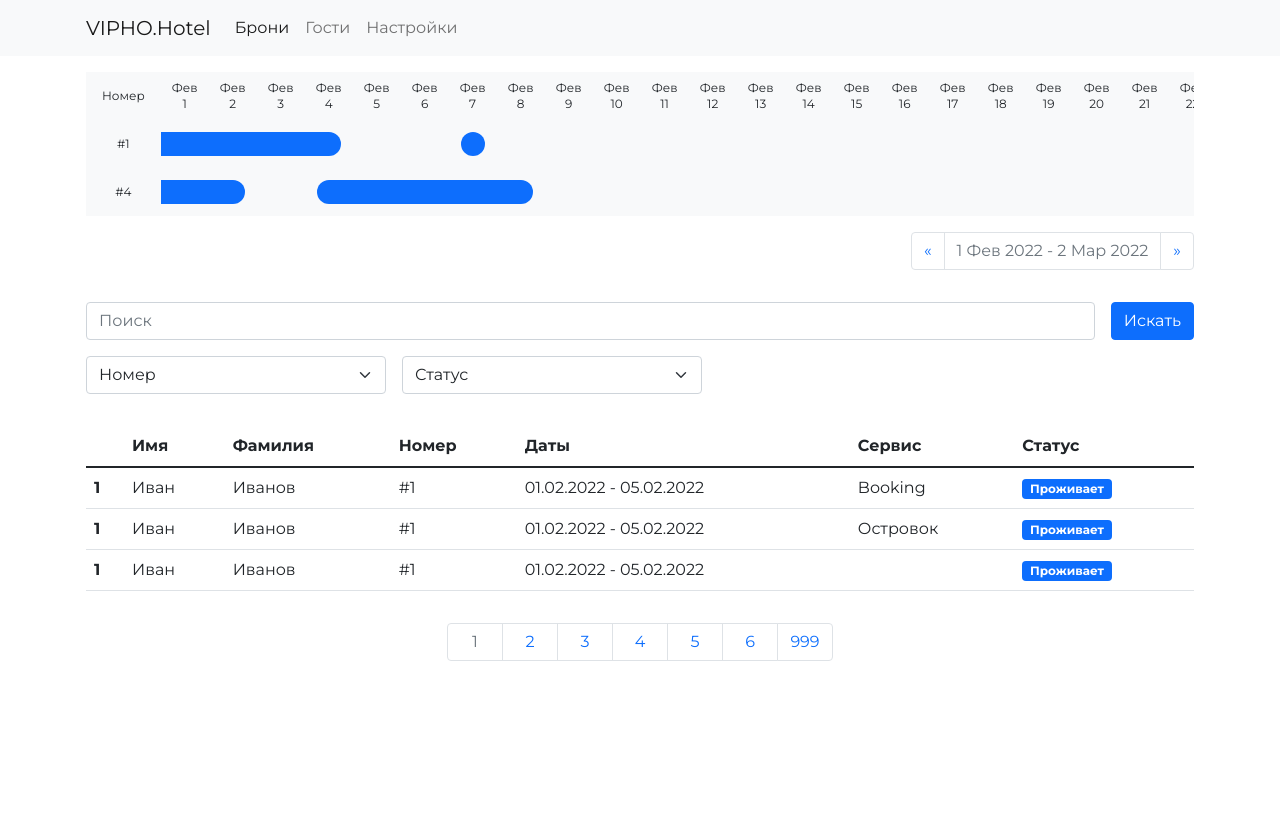
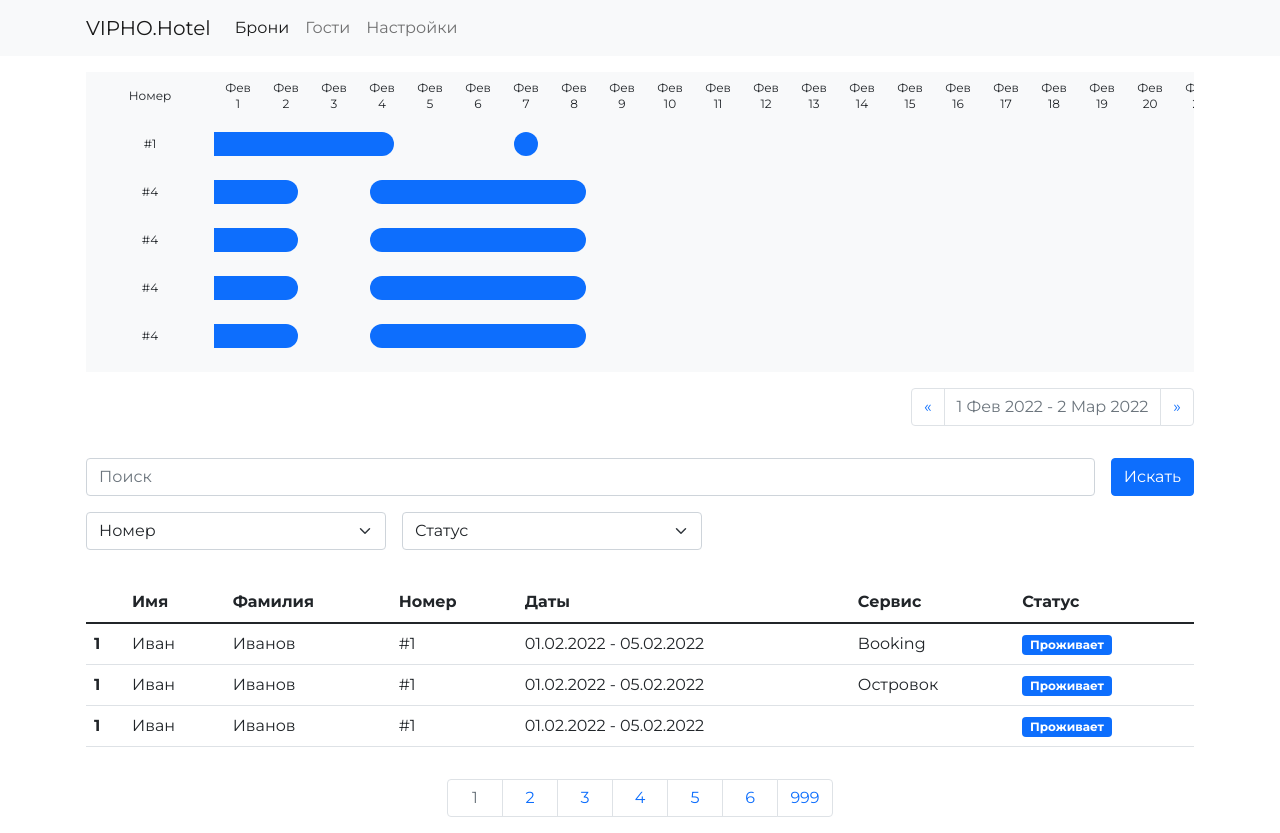
Before and after one commit to vipho/hotel-client, a Vue app: page /books in a window 1280 px wide. Before the commit the page ends 800 px from the top, so only its background shows below. Built offline with nearby package versions, Linux system fonts and the light colour scheme.

Commit message:
Improve Timeline

```diff
--- a/src/components/Timeline.vue
+++ b/src/components/Timeline.vue
@@ -1,11 +1,19 @@
 <template>
-  <div>
-    <div class="_wrapper">
-      <div class="_info">
-        <div class="_room">{{ $t('room') }}</div>
-        <div v-for="room in sortedRooms" class="_room">{{ room.room }}</div>
+  <div
+      @scroll="onScroll"
+      ref="timeline"
+      class="_timeline"
+  >
+    <div
+        :style="{ top }"
+        class="_head-line"
+    >
+      <div
+          :style="{ left }"
+          class="_room"
+      >
+        <span>{{ $t('room') }}</span>
       </div>
-      <div class="_lines">
       <div class="_day-line">
         <div v-for="dates in timelineDates" class="_day">
           <div class="_box">
@@ -14,9 +22,19 @@
           </div>
         </div>
       </div>
+    </div>
+    <div class="_room-line-wrapper">
       <div v-for="room in sortedRooms" class="_room-line">
+        <div
+            :style="{ left }"
+            class="_room"
+        >
+          <span>{{ room.room }}</span>
+        </div>
+        <div class="_period-line">
           <div v-for="period in room.periods" class="_period" :style="{'left': period.offset, 'width': period.width}">
             <div class="_box"></div>
+          </div>
         </div>
       </div>
     </div>
@@ -33,7 +51,9 @@
       <li
           class="page-item _item disabled"
       >
-          <span class="page-link _link">{{ dateToString(currentDay) }} - {{ dateToString(new Date(currentDay.getTime() + (2592000000 - 86400000))) }}</span>
+          <span class="page-link _link">{{
+              dateToString(currentDay)
+            }} - {{ dateToString(new Date(currentDay.getTime() + (2592000000 - 86400000))) }}</span>
       </li>
       <li
           class="page-item _item _no-select"
@@ -43,7 +63,6 @@
       </li>
     </ul>
   </nav>
-  </div>
 </template>
 
 <script lang="ts">
@@ -78,6 +97,8 @@ export default defineComponent({
     }
   },
   data: () => ({
+    left: '0px',
+    top: '0px',
     currentDay: ((): Date => {
       const d = new Date()
       d.setUTCHours(0)
@@ -133,6 +154,15 @@ export default defineComponent({
       const months = t('months', {returnObjects: true});
       return `${date.getUTCDate()} ${months[date.getUTCMonth()]} ${date.getUTCFullYear()}`;
     },
+    onScroll() {
+      //@ts-ignore
+      const left: number = this.$refs.timeline.scrollLeft
+      //@ts-ignore
+      const top: number = this.$refs.timeline.scrollTop
+
+      this.left = `${left}px`
+      this.top = `${top}px`
+    },
   },
 })
 </script>
@@ -144,35 +174,28 @@ $_size: 48px;
 $_dayAmount: 30;
 $_roomLineWidth: calc(#{$_size} * #{$_dayAmount});
 
-._wrapper {
+._timeline {
+  position: relative;
+  background: $_light;
+  margin-bottom: 1rem;
+  max-height: 300px;
+  overflow: auto;
+}
+
+._head-line {
+  position: absolute;
+  top: 0; // js
+  z-index: 2;
   display: flex;
   background: $_light;
-  margin-bottom: 1rem;
+
+  ._day-line {
+    margin-left: 128px;
+    display: flex;
   }
 
-._info {
-  ._room {
-    height: $_size;
-    width: 100%;
-    padding: 0 16px;
-    font-size: 12px;
-    text-align: center;
-    display: flex;
-    justify-content: center;
-    align-items: center;
-  }
-}
-
-._lines {
-  overflow-x: auto;
-
-  ._day-line {
-    height: $_size;
-    width: $_roomLineWidth;
-    overflow: hidden;
-
   ._day {
-      float: left;
+    flex-shrink: 0;
     overflow: hidden;
     width: $_size;
     height: $_size;
@@ -188,11 +211,43 @@ $_roomLineWidth: calc(#{$_size} * #{$_dayAmount});
   }
 }
 
+._room {
+  position: absolute;
+  left: 0; // js
+  z-index: 1;
+  flex: 0 0 128px;
+  width: 128px;
+  background: $_light;
+  height: $_size;
+  padding: 0 16px;
+  font-size: 12px;
+  text-align: center;
+  display: flex;
+  justify-content: center;
+  align-items: center;
+
+  span {
+    overflow: hidden;
+    text-overflow: ellipsis;
+    white-space: nowrap;
+  }
+}
+
+._room-line-wrapper {
+  margin-top: $_size;
+}
+
 ._room-line {
+  display: flex;
+}
+
+._period-line {
   height: $_size;
   width: $_roomLineWidth;
   overflow: hidden;
   position: relative;
+  display: flex;
+  margin-left: 128px;
 
   ._period {
     height: $_size;
@@ -209,7 +264,6 @@ $_roomLineWidth: calc(#{$_size} * #{$_dayAmount});
 
       &:hover {
         background: shade-color($primary, $btn-hover-bg-tint-amount);
-        }
       }
     }
   }
--- a/src/views/Books/Books.vue
+++ b/src/views/Books/Books.vue
@@ -121,6 +121,201 @@ export default defineComponent({
             ],
           ],
         },
+        {
+          room: '#4',
+          periods: [
+            [
+              new Date('2022-02-04'),
+              new Date('2022-02-09')
+            ],
+            [
+              new Date('2022-01-31'),
+              new Date('2022-02-03')
+            ],
+          ],
+        },
+        {
+          room: '#4',
+          periods: [
+            [
+              new Date('2022-02-04'),
+              new Date('2022-02-09')
+            ],
+            [
+              new Date('2022-01-31'),
+              new Date('2022-02-03')
+            ],
+          ],
+        },
+        {
+          room: '#4',
+          periods: [
+            [
+              new Date('2022-02-04'),
+              new Date('2022-02-09')
+            ],
+            [
+              new Date('2022-01-31'),
+              new Date('2022-02-03')
+            ],
+          ],
+        },
+        {
+          room: '#4',
+          periods: [
+            [
+              new Date('2022-02-04'),
+              new Date('2022-02-09')
+            ],
+            [
+              new Date('2022-01-31'),
+              new Date('2022-02-03')
+            ],
+          ],
+        },
+        {
+          room: '#4',
+          periods: [
+            [
+              new Date('2022-02-04'),
+              new Date('2022-02-09')
+            ],
+            [
+              new Date('2022-01-31'),
+              new Date('2022-02-03')
+            ],
+          ],
+        },
+        {
+          room: '#4',
+          periods: [
+            [
+              new Date('2022-02-04'),
+              new Date('2022-02-09')
+            ],
+            [
+              new Date('2022-01-31'),
+              new Date('2022-02-03')
+            ],
+          ],
+        },
+        {
+          room: '#4',
+          periods: [
+            [
+              new Date('2022-02-04'),
+              new Date('2022-02-09')
+            ],
+            [
+              new Date('2022-01-31'),
+              new Date('2022-02-03')
+            ],
+          ],
+        },
+        {
+          room: '#4',
+          periods: [
+            [
+              new Date('2022-02-04'),
+              new Date('2022-02-09')
+            ],
+            [
+              new Date('2022-01-31'),
+              new Date('2022-02-03')
+            ],
+          ],
+        },
+        {
+          room: '#4',
+          periods: [
+            [
+              new Date('2022-02-04'),
+              new Date('2022-02-09')
+            ],
+            [
+              new Date('2022-01-31'),
+              new Date('2022-02-03')
+            ],
+          ],
+        },
+        {
+          room: '#4',
+          periods: [
+            [
+              new Date('2022-02-04'),
+              new Date('2022-02-09')
+            ],
+            [
+              new Date('2022-01-31'),
+              new Date('2022-02-03')
+            ],
+          ],
+        },
+        {
+          room: '#4',
+          periods: [
+            [
+              new Date('2022-02-04'),
+              new Date('2022-02-09')
+            ],
+            [
+              new Date('2022-01-31'),
+              new Date('2022-02-03')
+            ],
+          ],
+        },
+        {
+          room: '#4',
+          periods: [
+            [
+              new Date('2022-02-04'),
+              new Date('2022-02-09')
+            ],
+            [
+              new Date('2022-01-31'),
+              new Date('2022-02-03')
+            ],
+          ],
+        },
+        {
+          room: '#4',
+          periods: [
+            [
+              new Date('2022-02-04'),
+              new Date('2022-02-09')
+            ],
+            [
+              new Date('2022-01-31'),
+              new Date('2022-02-03')
+            ],
+          ],
+        },
+        {
+          room: '#4',
+          periods: [
+            [
+              new Date('2022-02-04'),
+              new Date('2022-02-09')
+            ],
+            [
+              new Date('2022-01-31'),
+              new Date('2022-02-03')
+            ],
+          ],
+        },
+        {
+          room: '#4',
+          periods: [
+            [
+              new Date('2022-02-04'),
+              new Date('2022-02-09')
+            ],
+            [
+              new Date('2022-01-31'),
+              new Date('2022-02-03')
+            ],
+          ],
+        },
       ],
     }
   },
```
Lines whose indentation alone changed are shown as unchanged.
